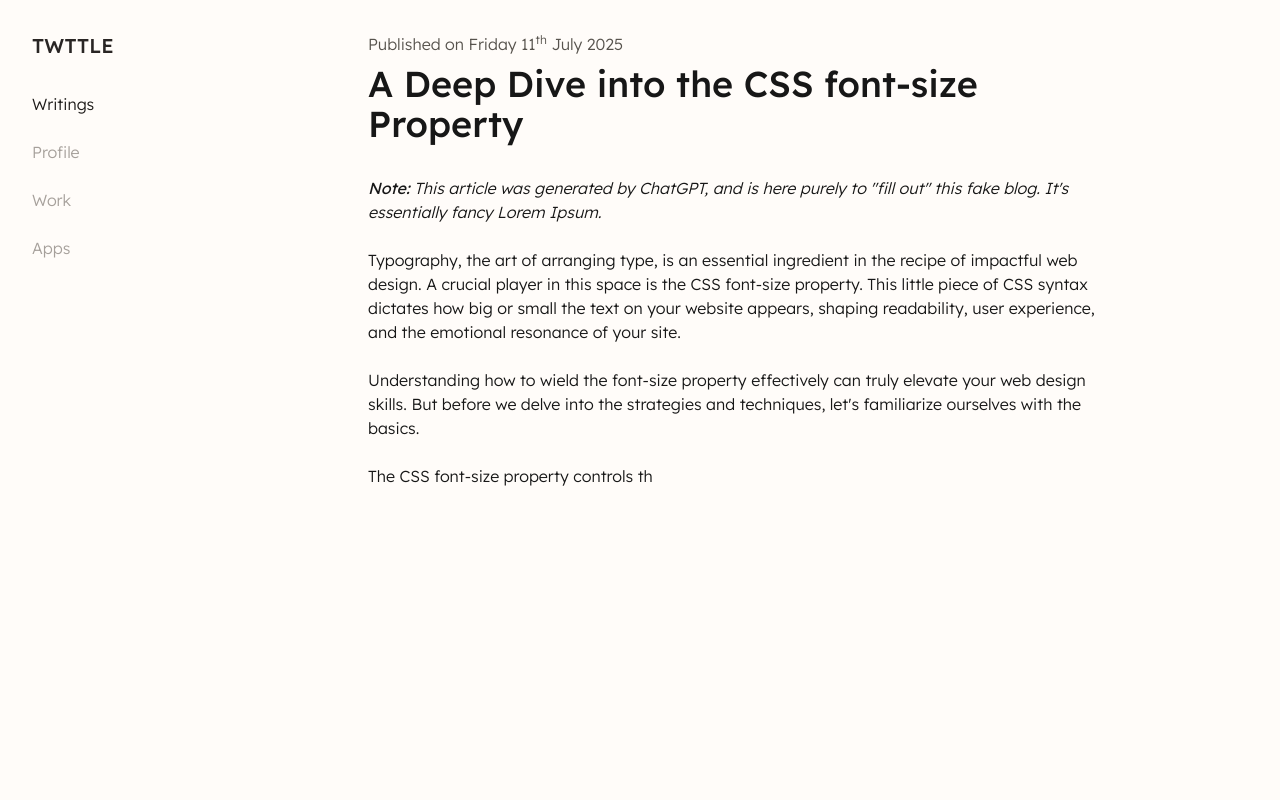
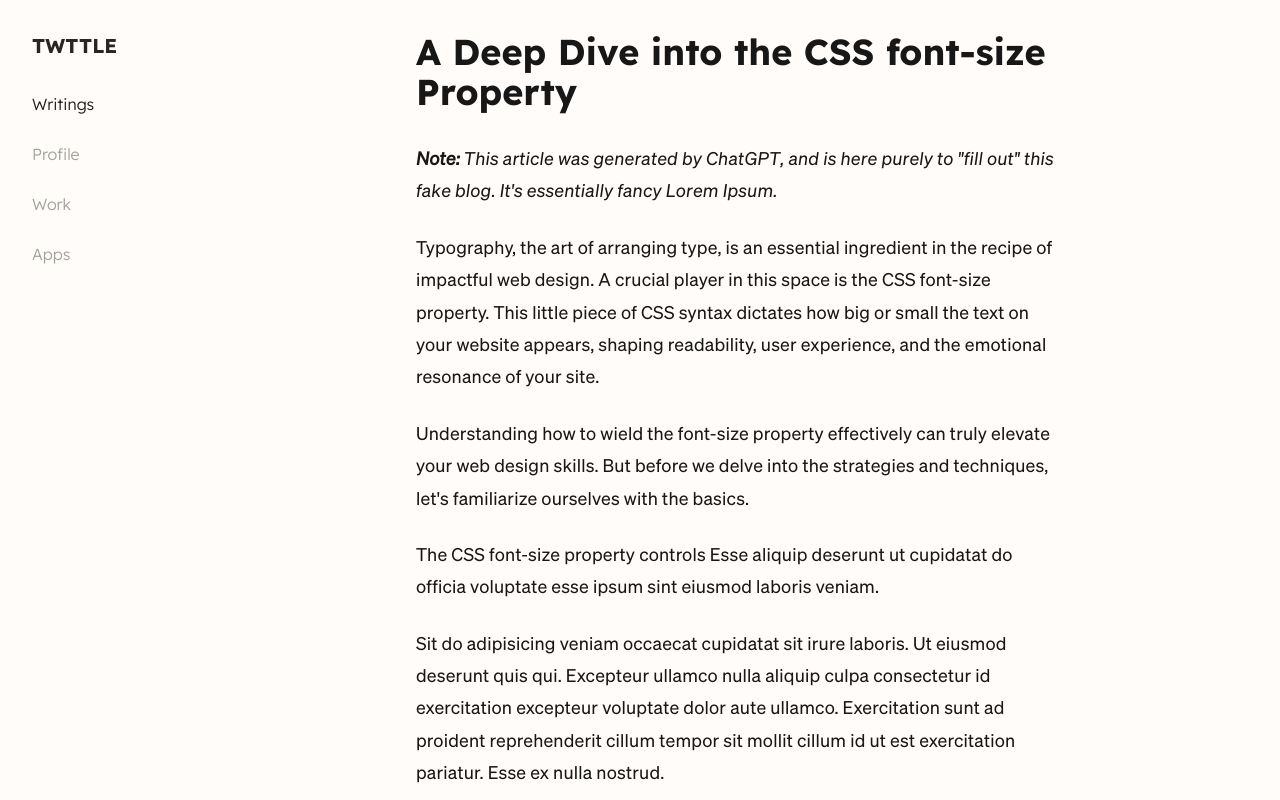
Before and after one commit to magerags/twttle, a Next.js app: page /writings/testing in a window 1280 px wide. Shown: the top 800 px of the page. Built offline with nearby package versions, Linux system fonts and the light colour scheme.

Commit message:
fonts done

```diff
--- a/blog/testing.mdx
+++ b/blog/testing.mdx
@@ -10,4 +10,8 @@ Typography, the art of arranging type, is an essential ingredient in the recipe
 
 Understanding how to wield the font-size property effectively can truly elevate your web design skills. But before we delve into the strategies and techniques, let's familiarize ourselves with the basics.
 
-The CSS font-size property controls th
+The CSS font-size property controls Esse aliquip deserunt ut cupidatat do officia voluptate esse ipsum sint eiusmod laboris veniam.
+
+Sit do adipisicing veniam occaecat cupidatat sit irure laboris. Ut eiusmod deserunt quis qui. Excepteur ullamco nulla aliquip culpa consectetur id exercitation excepteur voluptate dolor aute ullamco. Exercitation sunt ad proident reprehenderit cillum tempor sit mollit cillum id ut est exercitation pariatur. Esse ex nulla nostrud.
+
+Pariatur non culpa aute id dolore mollit aute. Nulla culpa aliquip ex incididunt. Officia exercitation duis eiusmod. Labore non labore dolore magna quis laborum fugiat ea. Eiusmod Lorem occaecat aliquip anim sunt ullamco dolor ut quis. Aliquip voluptate ipsum ex ullamco. Ea cupidatat culpa ex duis non ut laborum tempor elit. Nisi mollit velit nulla ad occaecat sit eiusmod. Quis magna ut duis eu labore proident ut est. Duis nulla excepteur qui duis officia consectetur id adipisicing qui qui cillum irure proident. Aute pariatur quis amet cillum commodo labore anim voluptate exercitation quis. Labore quis cillum consectetur ea tempor occaecat reprehenderit minim cillum commodo. Ea tempor aute ut. Ut sint anim ut sunt mollit consectetur nisi ex elit nisi proident.
--- a/src/app/apps/finger-chooser/page.tsx
+++ b/src/app/apps/finger-chooser/page.tsx
@@ -12,18 +12,20 @@ export default function FingerChooserPage() {
           height={64}
           className="mr-6 rounded-xl"
         />
-        <h1 className="text-4xl font-medium">Finger Chooser</h1>
+        <div className="flex flex-col">
+          <h1 className="text-3xl font-medium font-lexend">Finger Chooser</h1>
+          <p className="text-lg text-stone-600">
+            The easiest way to make group decisions
+          </p>
+        </div>
       </div>
-      <p className="text-lg mb-4 max-w-md">
-        The easiest way to make group decisions — with just your fingers!
-      </p>
       <p className="text-md mb-6 max-w-md">
         Everyone places a finger on the screen, and after a few suspenseful
         seconds… one lucky finger is chosen at random.
       </p>
 
       <div className="mb-8 max-w-md">
-        <h2 className="text-2xl font-medium mb-3">Perfect for:</h2>
+        <h2 className="text-xl font-medium mb-3">Perfect for:</h2>
         <ul className="list-disc list-inside space-y-1">
           <li>Picking who goes first</li>
           <li>Deciding who buys the next round</li>
@@ -35,7 +37,7 @@ export default function FingerChooserPage() {
       <p className="text-md mb-8 max-w-md">Just tap and let fate decide.</p>
 
       <div>
-        <h2 className="text-2xl font-medium mb-2">Support</h2>
+        <h2 className="text-xl font-medium mb-2">Support</h2>
         <p>
           For support, please email me at{" "}
           <a
--- a/src/app/apps/page.tsx
+++ b/src/app/apps/page.tsx
@@ -25,7 +25,7 @@ export default function AppsPage() {
                 className="w-16 h-16 rounded-xl mr-6"
               />
               <div>
-                <h2 className="text-2xl font-medium text-stone-800">
+                <h2 className="text-2xl font-semibold font-lexend text-stone-800">
                   {app.name}
                 </h2>
                 <p className="text-stone-600">{app.description}</p>
--- a/src/app/globals.css
+++ b/src/app/globals.css
@@ -1,16 +1,71 @@
 @import "tailwindcss";
+
+@font-face {
+  font-family: "Palatino Linotype";
+  src: url("/palatinolinotype_roman.ttf") format("truetype");
+  font-weight: normal;
+  font-style: normal;
+}
+
+@font-face {
+  font-family: "Palatino Linotype";
+  src: url("/palatinolinotype_italic.ttf") format("truetype");
+  font-weight: normal;
+  font-style: italic;
+}
+
+@font-face {
+  font-family: "Palatino Linotype";
+  src: url("/palatinolinotype_bold.ttf") format("truetype");
+  font-weight: bold;
+  font-style: normal;
+}
+
+@font-face {
+  font-family: "Palatino Linotype";
+  src: url("/palatinolinotype_bolditalic.ttf") format("truetype");
+  font-weight: bold;
+  font-style: italic;
+}
+
+@font-face {
+  font-family: "GT America";
+  src: url("/GT-America-Regular.ttf") format("truetype");
+  font-weight: normal;
+  font-style: normal;
+}
+
+@font-face {
+  font-family: "GT America";
+  src: url("/GT-America-Medium.ttf") format("truetype");
+  font-weight: 500;
+  font-style: normal;
+}
+
+@font-face {
+  font-family: "GT America";
+  src: url("/GT-America-Bold.ttf") format("truetype");
+  font-weight: bold;
+  font-style: normal;
+}
+
+@font-face {
+  font-family: "Sohne";
+  src: url("/Sohne-Buch.otf") format("opentype");
+  font-weight: normal;
+  font-style: normal;
+}
+
+@font-face {
+  font-family: "Sohne";
+  src: url("/Sohne-BuchKursiv.otf") format("opentype");
+  font-weight: normal;
+  font-style: italic;
+}
 
 :root {
   --background: #fffcf9;
   --foreground: #171717;
-}
-
-@theme {
-  --color-background: var(--background);
-  --color-foreground: var(--foreground);
-  --font-sans: var(--font-lexend);
-  --font-serif: var(--font-lexend), ui-serif, Georgia, serif;
-  --font-mono: var(--font-lexend), ui-monospace, monospace;
 }
 
 @media (prefers-color-scheme: dark) {
@@ -23,9 +78,14 @@
 body {
   background: var(--background);
   color: var(--foreground);
-  font-family: var(--font-lexend), sans-serif;
+  font-family: "Sohne", "Helvetica Neue", Helvetica, Arial, sans-serif;
 }
 
 p {
-  font-weight: 300;
+  line-height: 1.8;
+  letter-spacing: 0.01em;
 }
+
+.font-lexend {
+  font-family: "Lexend", "Segoe UI", "San Francisco", Verdana, sans-serif;
+}
--- a/src/app/writings/[slug]/page.tsx
+++ b/src/app/writings/[slug]/page.tsx
@@ -1,7 +1,6 @@
 import { cache } from "react";
 import { loadBlogPost, getBlogPostList } from "@/utils/file-helpers";
 import { MDXRemote } from "next-mdx-remote/rsc";
-import { formatDate } from "@/utils/formatDate";
 
 export const getBlogData = cache(loadBlogPost);
 
@@ -31,13 +30,17 @@ async function BlogPost({ params }: Props) {
   const post = await getBlogData(slug);
 
   return (
-    <article className="prose lg:prose-xl mx-auto py-8 px-4 max-w-3xl">
-      <p className="text-stone-600 mb-2">
-        Published on {formatDate(post.frontmatter.publishedOn)}
-      </p>
-      <h1 className="text-4xl font-medium mb-8">{post.frontmatter.title}</h1>
+    <article className="prose lg:prose-xl mx-auto py-8 px-4 max-w-2xl">
+      <h1 className="text-4xl font-bold font-lexend mb-8">
+        {post.frontmatter.title}
+      </h1>
       <div className="prose-blue whitespace-pre-wrap">
-        <MDXRemote source={post.content} />
+        <MDXRemote
+          source={post.content}
+          components={{
+            p: ({ children }) => <p className="text-lg">{children}</p>,
+          }}
+        />
       </div>
     </article>
   );
--- a/src/app/writings/page.tsx
+++ b/src/app/writings/page.tsx
@@ -1,6 +1,5 @@
 import { getBlogPostList } from "@/utils/file-helpers";
-import { formatDate } from "@/utils/formatDate";
-import Link from "next/link";
+import PostCard from "@/components/PostCard";
 
 interface Post {
   slug: string;
@@ -16,19 +15,13 @@ export default async function WritingsPage() {
     <div className="container mx-auto px-4 py-8">
       <div className="grid gap-8 max-w-2xl mx-auto">
         {posts.map((post) => (
-          <Link
-            href={`/writings/${post.slug}`}
+          <PostCard
             key={post.slug}
-            className="block p-6 border rounded-sm border-stone-200 hover:bg-stone-50 transition"
-          >
-            <p className="text-sm text-stone-500 mb-1">
-              {formatDate(post.publishedOn)}
-            </p>
-            <h2 className="text-2xl font-medium tracking-tight text-stone-900 mb-2">
-              {post.title}
-            </h2>
-            <p className="font-normal text-stone-700">{post.abstract}</p>
-          </Link>
+            title={post.title}
+            abstract={post.abstract}
+            publishedOn={post.publishedOn}
+            slug={post.slug}
+          />
         ))}
       </div>
     </div>
--- a/src/components/NavBar.tsx
+++ b/src/components/NavBar.tsx
@@ -20,7 +20,10 @@ export function NavBar() {
   return (
     <header className="fixed top-0 left-0 z-50 h-full">
       <nav className="flex flex-col items-start p-8 h-full">
-        <Link href="/" className="text-xl font-medium text-stone-800 mb-8">
+        <Link
+          href="/"
+          className="text-xl font-bold font-lexend text-stone-800 mb-8"
+        >
           TWTTLE
         </Link>
         <ul className="flex flex-col items-start gap-y-6">
@@ -30,7 +33,7 @@ export function NavBar() {
               <li key={link.href}>
                 <Link
                   href={link.href}
-                  className={`font-light transition-colors ${
+                  className={`font-light font-lexend transition-colors ${
                     isActive ? "text-stone-900" : "text-stone-400"
                   } hover:text-stone-900`}
                 >
--- /dev/null
+++ b/src/components/PostCard.tsx
@@ -0,0 +1,26 @@
+import { formatDate } from "@/utils/formatDate";
+import Link from "next/link";
+
+type PostCardProps = {
+  title: string;
+  abstract: string;
+  publishedOn: string;
+  slug: string;
+};
+
+function PostCard({ title, abstract, publishedOn, slug }: PostCardProps) {
+  return (
+    <Link
+      href={`/writings/${slug}`}
+      className="block p-6 border rounded-sm border-stone-200 hover:bg-stone-50 transition"
+    >
+      <p className="text-stone-600">{formatDate(publishedOn)}</p>
+      <h2 className="text-2xl font-semibold font-lexend tracking-tight text-stone-800 mb-2">
+        {title}
+      </h2>
+      <p className="text-stone-700 font-gt-america">{abstract}</p>
+    </Link>
+  );
+}
+
+export default PostCard;
--- a/src/components/RecentPosts.tsx
+++ b/src/components/RecentPosts.tsx
@@ -2,8 +2,7 @@
 
 import { useEffect, useState } from "react";
 import { motion } from "motion/react";
-import Link from "next/link";
-import { formatDate } from "@/utils/formatDate";
+import PostCard from "./PostCard";
 
 interface Post {
   slug: string;
@@ -40,19 +39,13 @@ export default function RecentPosts({
     >
       <div className="grid gap-8">
         {posts.map((post) => (
-          <Link
-            href={`/writings/${post.slug}`}
+          <PostCard
             key={post.slug}
-            className="block p-6 border rounded-sm border-stone-200 hover:bg-stone-50 transition"
-          >
-            <p className="text-sm text-stone-500 mb-1">
-              {formatDate(post.publishedOn)}
-            </p>
-            <h2 className="text-2xl font-medium tracking-tight text-stone-800 mb-2">
-              {post.title}
-            </h2>
-            <p className="font-light text-stone-700">{post.abstract}</p>
-          </Link>
+            title={post.title}
+            abstract={post.abstract}
+            publishedOn={post.publishedOn}
+            slug={post.slug}
+          />
         ))}
       </div>
     </motion.div>
```
Also changed, not shown: src/app/page.tsx (+6 -6 lines), public/Sohne-Buch.otf (added), public/Sohne-BuchKursiv.otf (added).
